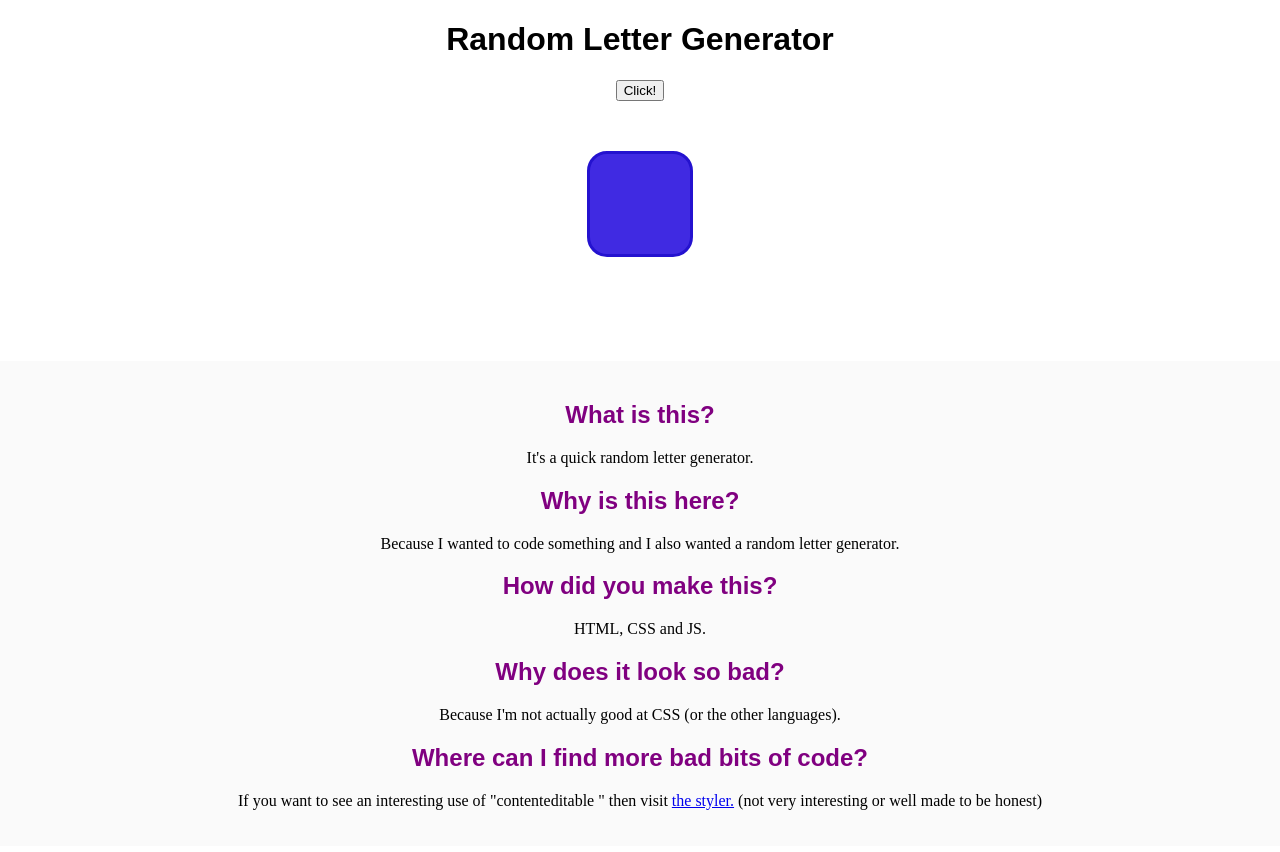
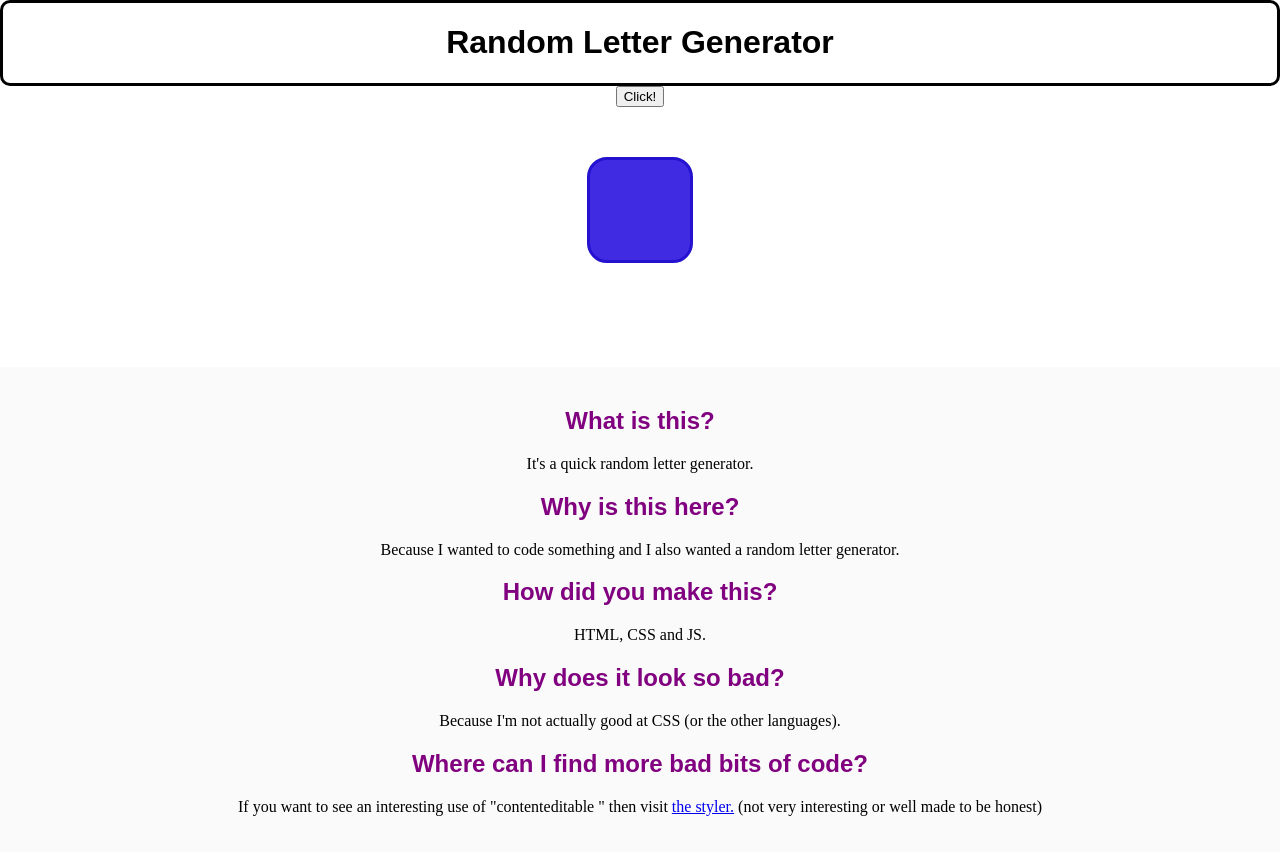
Before and after one commit to fractylizer/random-letter-generator, a plain HTML site: page index.html in a window 1280 px wide. Drawn offline with Linux system fonts and the light colour scheme.

Commit message:
Update style.css

```diff
--- a/style.css
+++ b/style.css
@@ -4,11 +4,14 @@ background-color:rgb(255,255,255);
   height: 100vh;
 }
 
-
-
 .title {
 text-align: center;
 font-family:sans-serif;
+}
+
+.titlebox {
+  border-radius:10px;
+  border: 3px solid #000000;
 }
 
 .button {
```
